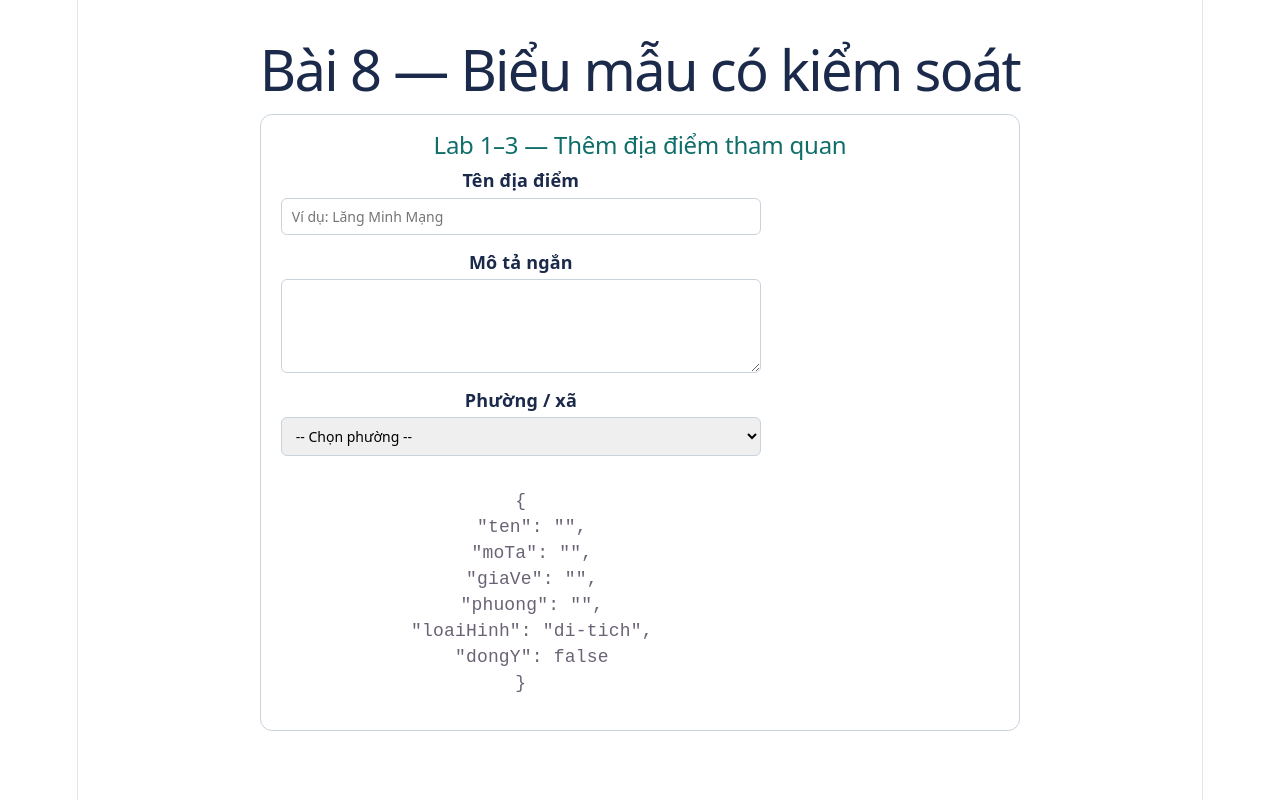
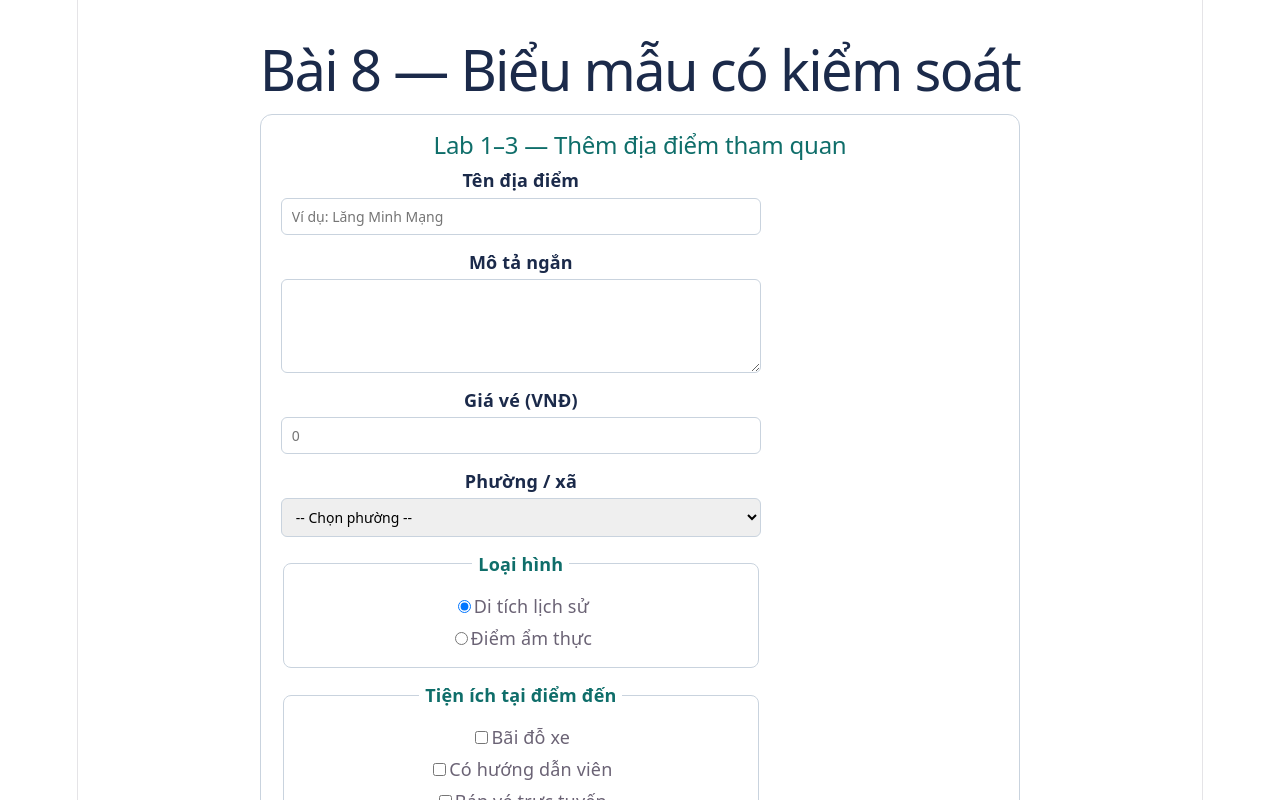
Before and after one commit to xuanhoai3152007-cmd/phu-xuan-react, a React (Vite) app: page / in a window 1280 px wide. Shown: the top 800 px of the page. Built offline with nearby package versions, Linux system fonts and the light colour scheme.

Commit message:
feat: bai 8 lab 2 checkbox radio nhom hop kiem

```diff
--- a/src/features/dia-diem/FormThemDiaDiem.tsx
+++ b/src/features/dia-diem/FormThemDiaDiem.tsx
@@ -18,8 +18,21 @@
   dongY: false,
 }
 
+interface TienIch {
+  ma: string
+  ten: string
+}
+
+const DS_TIEN_ICH: TienIch[] = [
+  { ma: 'bai-xe', ten: 'Bãi đỗ xe' },
+  { ma: 'huong-dan', ten: 'Có hướng dẫn viên' },
+  { ma: 've-online', ten: 'Bán vé trực tuyến' },
+  { ma: 'khu-ve-sinh', ten: 'Khu vệ sinh công cộng' },
+]
+
 export default function FormThemDiaDiem() {
   const [duLieu, setDuLieu] = useState<DuLieuDiaDiem>(GIA_TRI_BAN_DAU)
+  const [tienIch, setTienIch] = useState<string[]>([])
 
   function xuLyThayDoi(
     e: ChangeEvent<HTMLInputElement | HTMLTextAreaElement | HTMLSelectElement>
@@ -33,6 +46,11 @@
       ...truoc,
       [name]: laCheckbox ? checked : value,
     }))
+  }
+
+  function xuLyTich(e: ChangeEvent<HTMLInputElement>) {
+    const { value, checked } = e.target
+    setTienIch((truoc) => (checked ? [...truoc, value] : truoc.filter((m) => m !== value)))
   }
 
   return (
@@ -55,6 +73,18 @@
       </div>
 
       <div className="truong">
+        <label htmlFor="giaVe">Giá vé (VNĐ)</label>
+        <input
+          id="giaVe"
+          name="giaVe"
+          type="number"
+          value={duLieu.giaVe}
+          onChange={xuLyThayDoi}
+          placeholder="0"
+        />
+      </div>
+
+      <div className="truong">
         <label htmlFor="phuong">Phường / xã</label>
         <select id="phuong" name="phuong" value={duLieu.phuong} onChange={xuLyThayDoi}>
           <option value="">-- Chọn phường --</option>
@@ -65,8 +95,49 @@
         </select>
       </div>
 
-      {/* Dòng debug tạm thời — xoá ở bước cuối */}
-      <pre>{JSON.stringify(duLieu, null, 2)}</pre>
+      <fieldset>
+        <legend>Loại hình</legend>
+        <label>
+          <input
+            name="loaiHinh"
+            type="radio"
+            value="di-tich"
+            checked={duLieu.loaiHinh === 'di-tich'}
+            onChange={xuLyThayDoi}
+          />
+          Di tích lịch sử
+        </label>
+        <label>
+          <input
+            name="loaiHinh"
+            type="radio"
+            value="am-thuc"
+            checked={duLieu.loaiHinh === 'am-thuc'}
+            onChange={xuLyThayDoi}
+          />
+          Điểm ẩm thực
+        </label>
+      </fieldset>
+
+      <fieldset>
+        <legend>Tiện ích tại điểm đến</legend>
+        {DS_TIEN_ICH.map((ti) => (
+          <label key={ti.ma}>
+            <input
+              type="checkbox"
+              value={ti.ma}
+              checked={tienIch.includes(ti.ma)}
+              onChange={xuLyTich}
+            />
+            {ti.ten}
+          </label>
+        ))}
+      </fieldset>
+
+      <label className="hop-kiem-dong-y">
+        <input name="dongY" type="checkbox" checked={duLieu.dongY} onChange={xuLyThayDoi} />
+        Tôi xác nhận thông tin địa điểm là chính xác
+      </label>
     </form>
   )
 }
```
